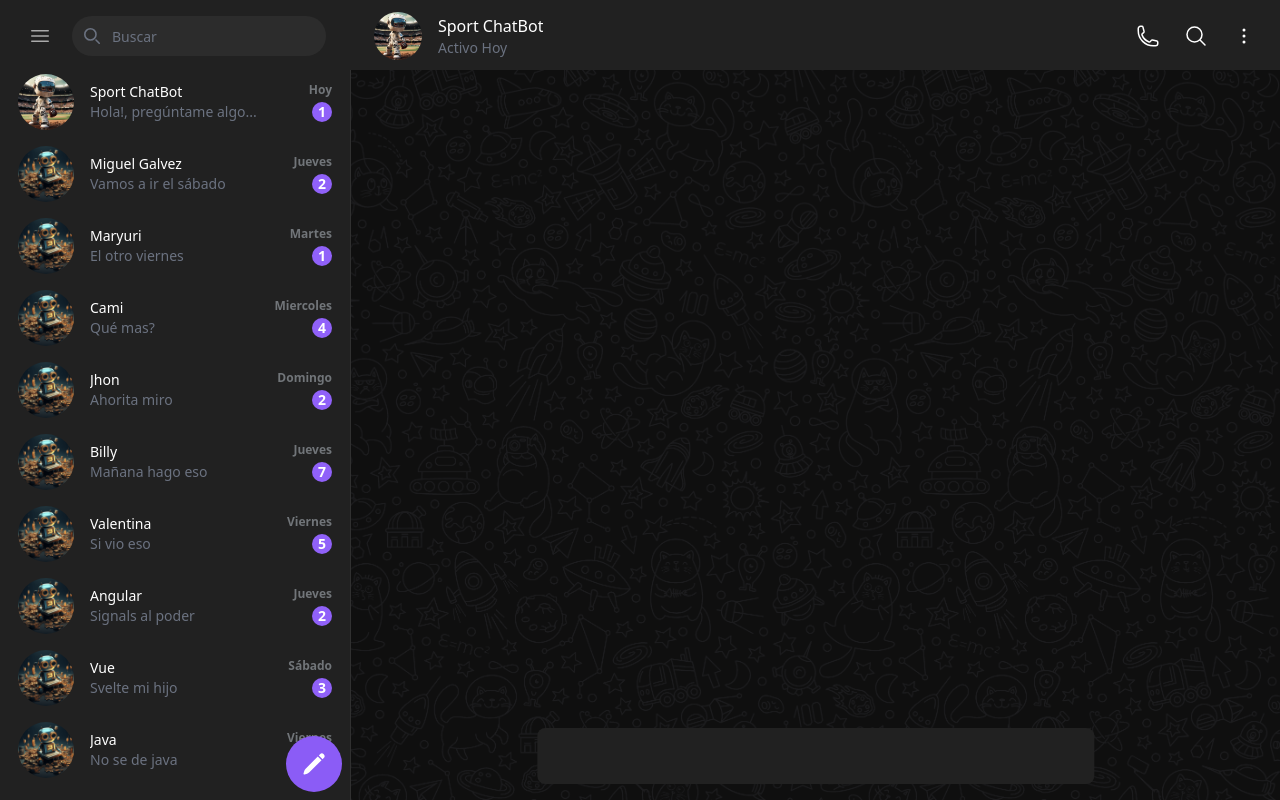
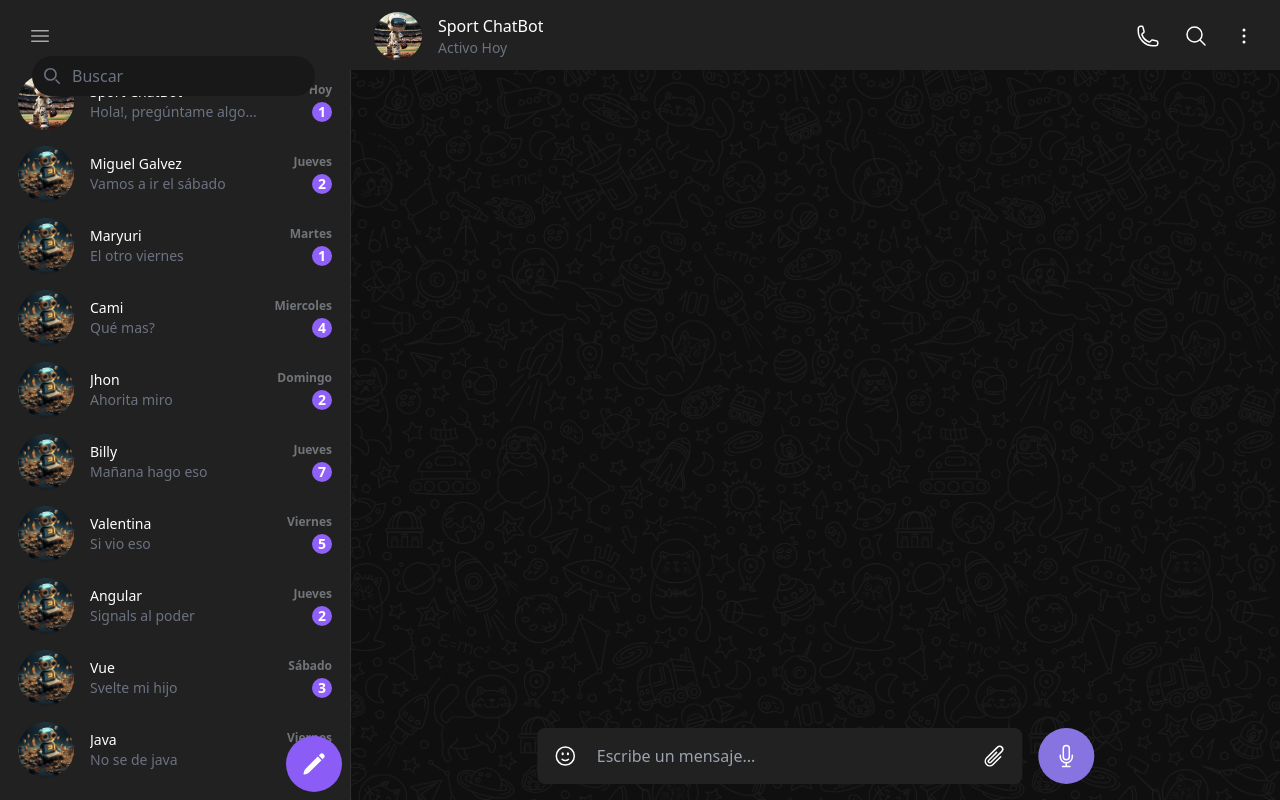
Before and after one commit to magq2002/chatWeb, an Angular app: page / in a window 1280 px wide. Built offline with nearby package versions, Linux system fonts and the light colour scheme.

Commit message:
Footer component design added

```diff
--- a/src/app/shared/components/footer/footer.component.html
+++ b/src/app/shared/components/footer/footer.component.html
@@ -1 +1,20 @@
-<p>footer works!</p>
+<div class="flex items-center space-x-4 w-full">
+    <div class="flex items-center bg-[#212121] rounded-lg p-2 flex-grow">
+        <div class="flex-shrink-0 px-2">
+            <svg xmlns="http://www.w3.org/2000/svg" fill="none" viewBox="0 0 24 24" stroke-width="1.5" stroke="currentColor" class="w-6 h-6 text-white">
+                <path stroke-linecap="round" stroke-linejoin="round" d="M15.182 15.182a4.5 4.5 0 0 1-6.364 0M21 12a9 9 0 1 1-18 0 9 9 0 0 1 18 0ZM9.75 9.75c0 .414-.168.75-.375.75S9 10.164 9 9.75 9.168 9 9.375 9s.375.336.375.75Zm-.375 0h.008v.015h-.008V9.75Zm5.625 0c0 .414-.168.75-.375.75s-.375-.336-.375-.75.168-.75.375-.75.375.336.375.75Zm-.375 0h.008v.015h-.008V9.75Z" />
+            </svg>
+        </div>
+        <input type="text" class="flex-1 bg-transparent border-none text-white placeholder-gray-400 focus:outline-none rounded-lg" placeholder="Escribe un mensaje...">
+        <button class="text-white px-2">
+            <svg xmlns="http://www.w3.org/2000/svg" fill="none" viewBox="0 0 24 24" stroke-width="1.5" stroke="currentColor" class="w-6 h-6">
+                <path stroke-linecap="round" stroke-linejoin="round" d="m18.375 12.739-7.693 7.693a4.5 4.5 0 0 1-6.364-6.364l10.94-10.94A3 3 0 1 1 19.5 7.372L8.552 18.32m.009-.01-.01.01m5.699-9.941-7.81 7.81a1.5 1.5 0 0 0 2.112 2.13" />
+            </svg>
+        </button>
+    </div>
+    <button class="w-14 h-14 rounded-full bg-[#8774E1] flex items-center justify-center">
+        <svg xmlns="http://www.w3.org/2000/svg" fill="none" viewBox="0 0 24 24" stroke-width="1.5" stroke="currentColor" class="w-6 h-6 text-white">
+            <path stroke-linecap="round" stroke-linejoin="round" d="M12 18.75a6 6 0 0 0 6-6v-1.5m-6 7.5a6 6 0 0 1-6-6v-1.5m6 7.5v3.75m-3.75 0h7.5M12 15.75a3 3 0 0 1-3-3V4.5a3 3 0 1 1 6 0v8.25a3 3 0 0 1-3 3Z" />
+        </svg>
+    </button>
+</div>
--- a/src/app/shared/components/layout/layout.component.html
+++ b/src/app/shared/components/layout/layout.component.html
@@ -9,7 +9,8 @@
     </nav>
 
     <main class="[grid-area:main] relative bg-[#0F0F0F] overflow-y-auto bg-chat">
-        <footer class="[grid-area:controls] absolute bottom-4 bg-[#212121] h-14 w-3/5 rounded-lg">
+        <footer class="[grid-area:controls] absolute bottom-4 h-14 w-3/5 rounded-lg">
+        <shared-footer></shared-footer>
         </footer>
         <!-- <router-outlet></router-outlet> -->
     </main>
--- a/src/app/shared/components/search/search.component.html
+++ b/src/app/shared/components/search/search.component.html
@@ -6,6 +6,6 @@
                 <path stroke="currentColor" stroke-linecap="round" stroke-linejoin="round" stroke-width="2" d="m19 19-4-4m0-7A7 7 0 1 1 1 8a7 7 0 0 1 14 0Z"/>
             </svg>
         </div>
-        <input type="search" id="default-search" class="block w-full h-10 rounded-3xl ps-10 text-sm text-white border-none bg-[#2C2C2C] focus:ring-[#8774E1] focus:border-[#8774E1] dark:bg-gray-700 dark:border-gray-600 dark:placeholder-gray-400 dark:text-white dark:focus:ring-blue-500 dark:focus:border-blue-500" placeholder="Buscar" required />
+        <input type="search" id="default-search" class="block w-full h-10 rounded-3xl ps-10 text-md text-white border-none bg-[#181818] focus:ring-[#8774E1] focus:border-[#8774E1] dark:bg-gray-700 dark:border-gray-600 dark:placeholder-gray-400 dark:text-white dark:focus:ring-blue-500 dark:focus:border-blue-500" placeholder="Buscar" required />
     </div>
 </form>
```
